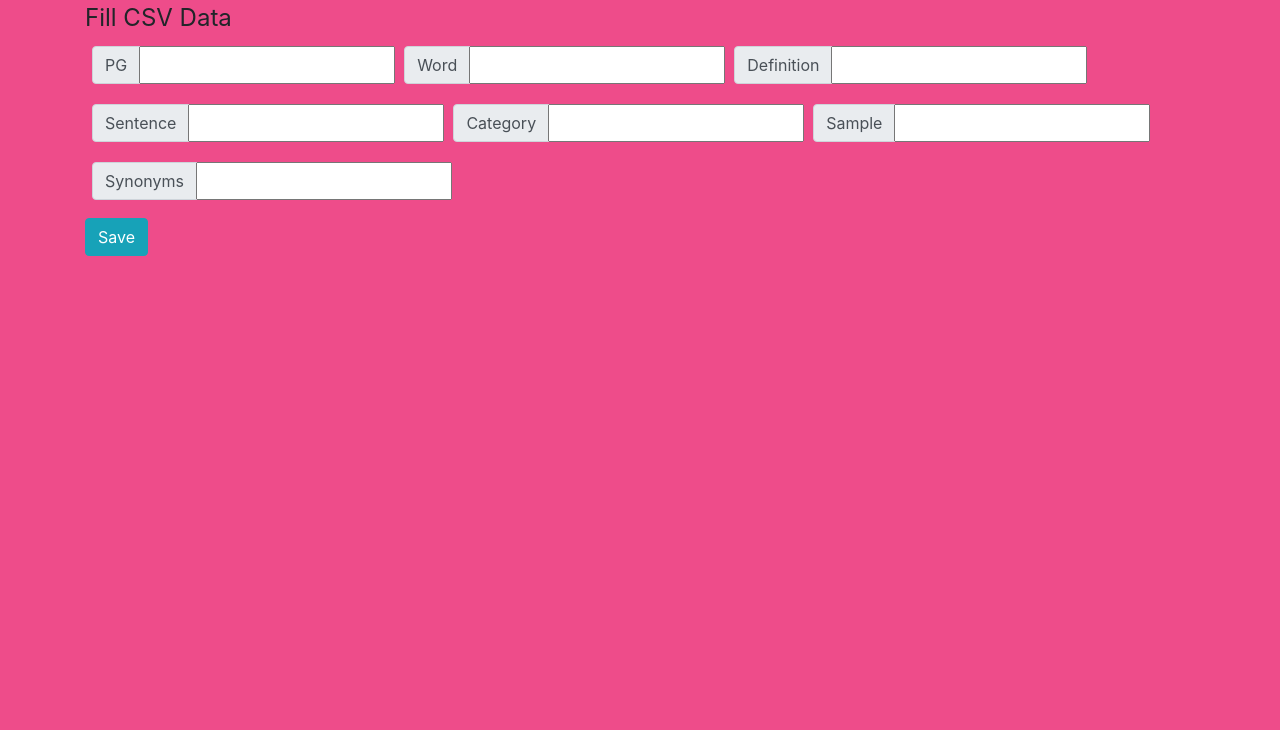
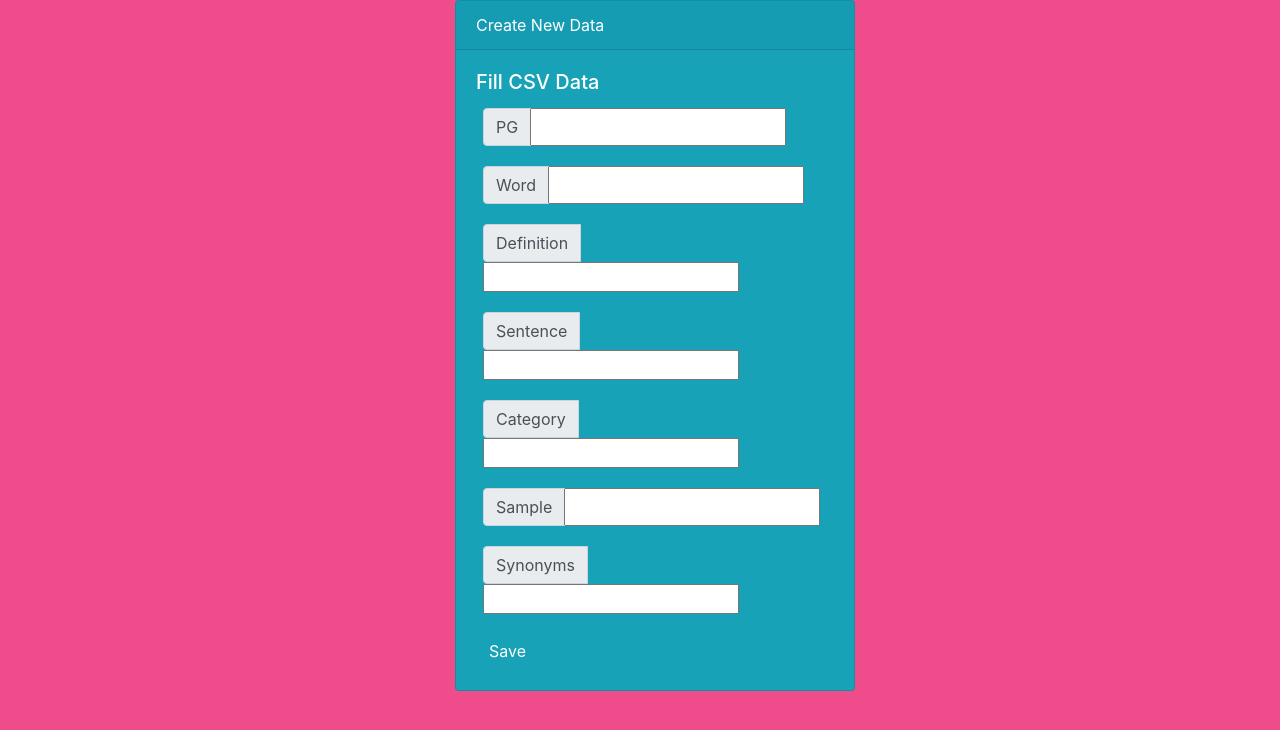
Before and after one commit to Remyrd77/isltapi, a Flask app: page / in a window 1280 px wide. Shown: the top 730 px of the page. Run offline with Flask 2, Linux system fonts and the light colour scheme; some libraries are stand-ins or nearby versions.

Commit message:
Update create.html

```diff
--- a/template/create.html
+++ b/template/create.html
@@ -15,9 +15,12 @@
 
 <body>
     <div class="container">
-        <div class="textbox">
+        <div class="textbox d-flex offset-4">
+            <div class="card text-white bg-info mb-3" style="max-width: 25rem;">
+                <div class="card-header">Create New Data</div>
+                <div class="card-body">
+                    <h5 class="card-title">Fill CSV Data</h5>
                     <form class="form-inline" action="sendData" method="POST">
-                <legend class="mx-auto">Fill CSV Data</legend>
                         <div class="item">
                             <div class="input-group mb-3">
                                 <div class="input-group-prepend">
@@ -83,6 +86,8 @@
                     </form>
                 </div>
             </div>
+        </div>
+    </div>
 </body>
 
 </html>
```
Lines whose indentation alone changed are shown as unchanged.
